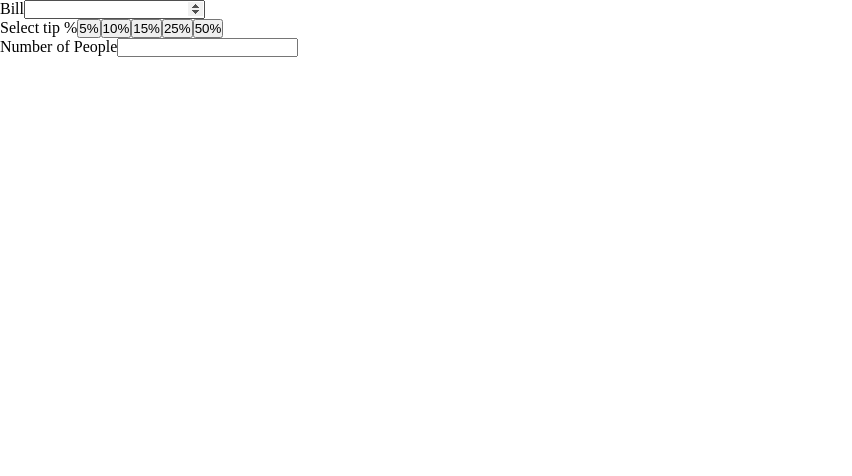
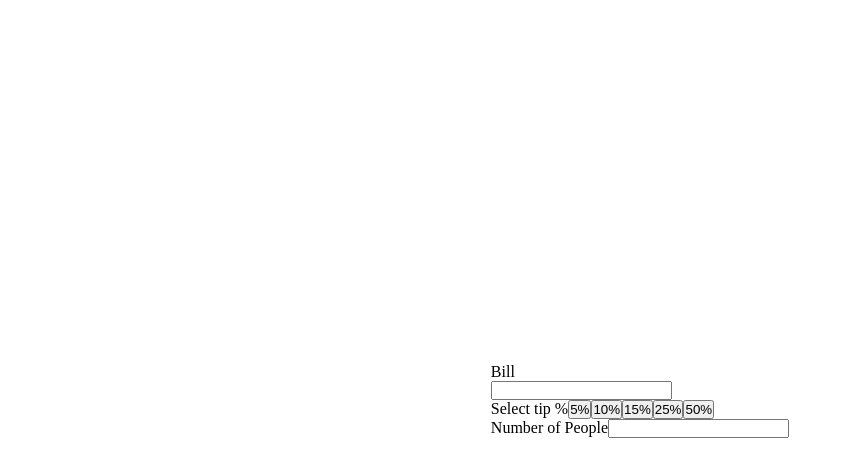
Before and after one commit to Orisabiyi/tippy, a React (Create React App) app: page / in a window 1280 px wide. Shown: the top 476 px of the page, without its empty margins (0-852 px from the left). Built offline with nearby package versions, Linux system fonts and the light colour scheme.

Commit message:
included a style guide material

```diff
--- a/src/index.css
+++ b/src/index.css
@@ -13,3 +13,21 @@ html {
 body {
   font-size: 1.6rem;
 }
+
+.app {
+  display: flex;
+  align-items: center;
+  justify-content: center;
+  min-height: 100vh;
+}
+
+.main {
+  background: #fff;
+}
+
+.box-bill {
+  display: flex;
+  flex-direction: column;
+  align-items: flex-start;
+  justify-content: center;
+}
```
Also changed, not shown: src/style-guide.md (added, +34 -0 lines).
